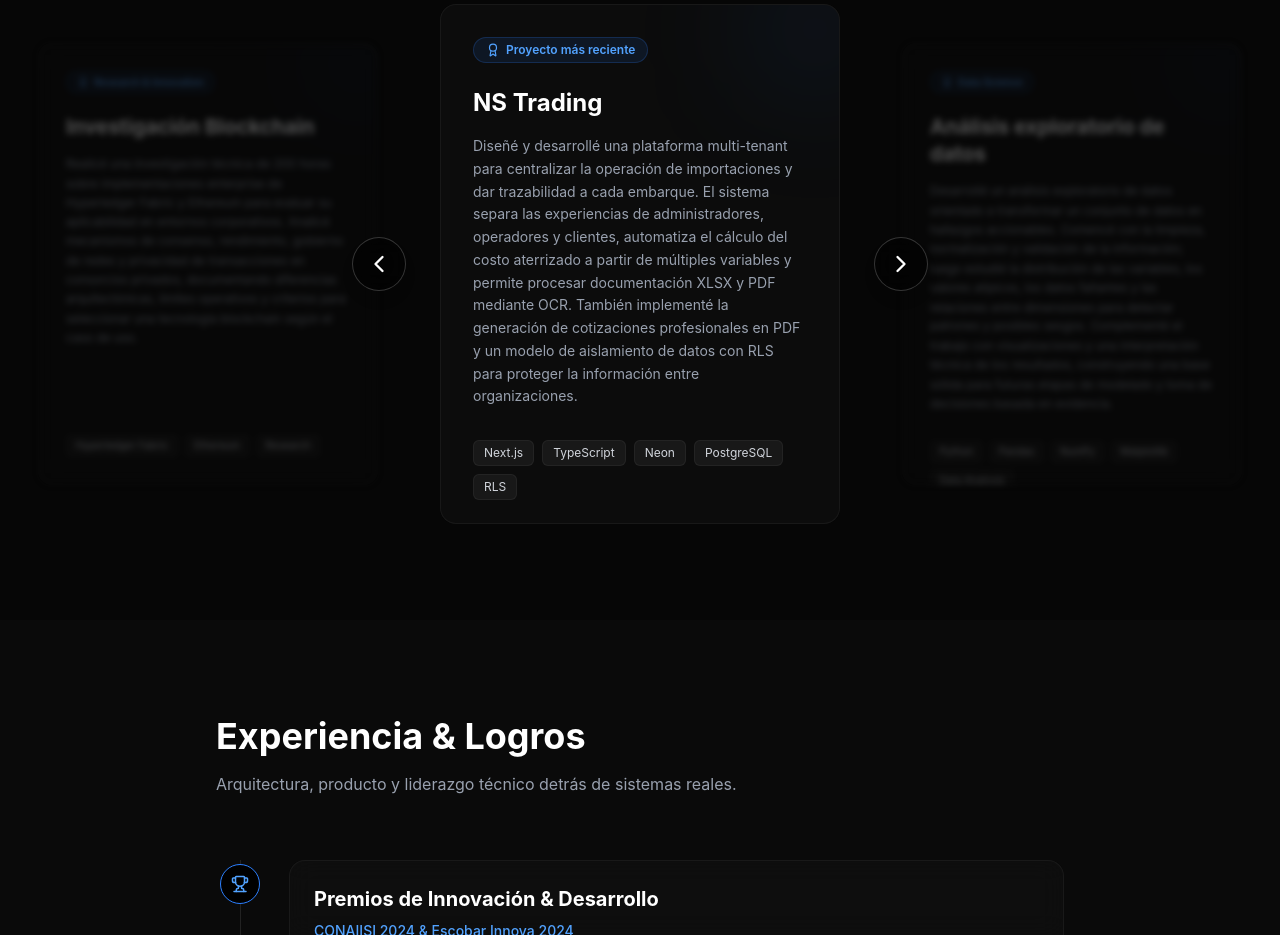
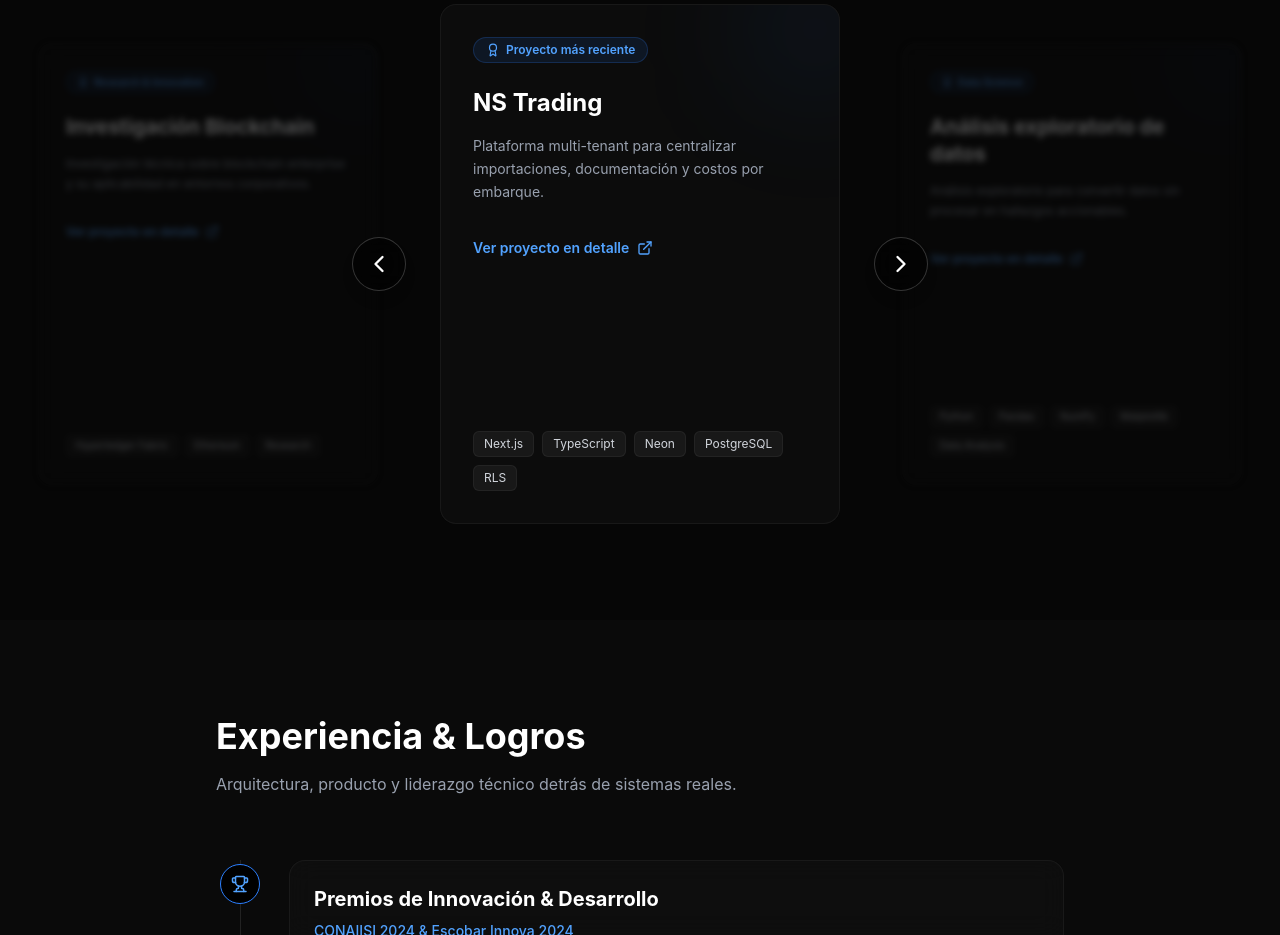
Before and after one commit to Marceloalvarez12/Portafolio, a React (Vite) app: page / in a window 1280 px wide. Shown: the part 1980-2915 px from the top of the page. Built offline with nearby package versions, Linux system fonts and the light colour scheme.

Commit message:
Add detailed project views

```diff
--- a/src/components/Projects.tsx
+++ b/src/components/Projects.tsx
@@ -1,35 +1,40 @@
 import { motion } from 'framer-motion'
-import { Award, ChevronLeft, ChevronRight } from 'lucide-react'
+import { Award, ArrowLeft, ChevronLeft, ChevronRight, ExternalLink } from 'lucide-react'
 import { useState } from 'react'
 
 const projects = [
   {
     title: 'NS Trading',
-    description: 'Diseñé y desarrollé una plataforma multi-tenant para centralizar la operación de importaciones y dar trazabilidad a cada embarque. El sistema separa las experiencias de administradores, operadores y clientes, automatiza el cálculo del costo aterrizado a partir de múltiples variables y permite procesar documentación XLSX y PDF mediante OCR. También implementé la generación de cotizaciones profesionales en PDF y un modelo de aislamiento de datos con RLS para proteger la información entre organizaciones.',
+    description: 'Plataforma multi-tenant para centralizar importaciones, documentación y costos por embarque.',
+    details: 'Diseñé y desarrollé una plataforma operativa para gestionar importaciones de punta a punta. Separé las experiencias de administradores, operadores y clientes, automaticé el cálculo del costo aterrizado con múltiples variables y agregué procesamiento de archivos XLSX y PDF mediante OCR. También implementé la generación de cotizaciones profesionales en PDF y un modelo de aislamiento de datos con RLS para proteger la información entre organizaciones.',
     tags: ['Next.js', 'TypeScript', 'Neon', 'PostgreSQL', 'RLS'],
     badge: 'Proyecto más reciente'
   },
   {
     title: 'Análisis exploratorio de datos',
-    description: 'Desarrollé un análisis exploratorio de datos orientado a transformar un conjunto de datos en hallazgos accionables. Comencé con la limpieza, normalización y validación de la información; luego estudié la distribución de las variables, los valores atípicos, los datos faltantes y las relaciones entre dimensiones para detectar patrones y posibles sesgos. Complementé el trabajo con visualizaciones y una interpretación técnica de los resultados, construyendo una base sólida para futuras etapas de modelado y toma de decisiones basada en evidencia.',
+    description: 'Análisis exploratorio para convertir datos sin procesar en hallazgos accionables.',
+    details: 'Realicé la limpieza, normalización y validación del conjunto de datos antes de estudiar la distribución de variables, valores atípicos, datos faltantes y relaciones entre dimensiones. Complementé el análisis con visualizaciones y una interpretación técnica de los resultados para detectar patrones, sesgos y oportunidades. El trabajo dejó una base confiable para futuras etapas de modelado y toma de decisiones basada en evidencia.',
     tags: ['Python', 'Pandas', 'NumPy', 'Matplotlib', 'Data Analysis'],
     badge: 'Data Science'
   },
   {
     title: 'SkinDoctor',
-    description: 'Participé en la definición y evolución de una plataforma de teledermatología que conecta pacientes y profesionales a través de un backend Django, una aplicación móvil en React Native y PostgreSQL. Lideré decisiones de arquitectura, diseñé el modelo multi-tenant y establecí contratos de API consistentes entre los clientes. Además, impulsé la migración hacia service layers para desacoplar la lógica de negocio, mejorar la testabilidad y facilitar la incorporación de nuevas funcionalidades.',
+    description: 'Plataforma de teledermatología que conecta pacientes y profesionales desde web y móvil.',
+    details: 'Participé en la definición y evolución de una plataforma de teledermatología con backend Django, aplicación móvil en React Native y PostgreSQL. Lideré decisiones de arquitectura, diseñé el modelo multi-tenant y establecí contratos de API consistentes entre clientes. También impulsé la migración hacia service layers para desacoplar la lógica de negocio, mejorar la testabilidad y facilitar nuevas funcionalidades.',
     tags: ['Django', 'React Native', 'PostgreSQL', 'REST APIs'],
     badge: 'CONAIISI 2024 · Innovación'
   },
   {
     title: 'Bot SDR',
-    description: 'Construí un sistema de automatización comercial orientado a reducir tareas manuales y mejorar la velocidad de respuesta del equipo de ventas. La solución se organizó en servicios desacoplados conectados mediante webhooks y APIs REST, con integraciones a más de cinco plataformas. Implementé estrategias de reintento, logging estructurado y alertas operativas para detectar fallos rápidamente y mantener la confiabilidad del flujo en producción, logrando una reducción del 40% en costos operativos.',
+    description: 'Sistema de automatización comercial que redujo tareas manuales y costos operativos.',
+    details: 'Construí un flujo comercial compuesto por servicios desacoplados, webhooks y APIs REST, integrado con más de cinco plataformas. Implementé estrategias de reintento, logging estructurado y alertas operativas para detectar fallos y mantener la confiabilidad en producción. La solución permitió reducir un 40% los costos operativos y mejorar la velocidad de respuesta del equipo de ventas.',
     tags: ['Node.js', 'Webhooks', 'Microservices', 'Linux VPS'],
     badge: '40% menos costos operativos'
   },
   {
     title: 'Investigación Blockchain',
-    description: 'Realicé una investigación técnica de 200 horas sobre implementaciones enterprise de Hyperledger Fabric y Ethereum para evaluar su aplicabilidad en entornos corporativos. Analicé mecanismos de consenso, rendimiento, gobierno de redes y privacidad de transacciones en consorcios privados, documentando diferencias arquitectónicas, límites operativos y criterios para seleccionar una tecnología blockchain según el caso de uso.',
+    description: 'Investigación técnica sobre blockchain enterprise y su aplicabilidad en entornos corporativos.',
+    details: 'Realicé una investigación de 200 horas sobre implementaciones enterprise de Hyperledger Fabric y Ethereum. Analicé mecanismos de consenso, rendimiento, gobierno de redes y privacidad de transacciones en consorcios privados. Documenté diferencias arquitectónicas, límites operativos y criterios para seleccionar la tecnología adecuada según cada caso de uso.',
     tags: ['Hyperledger Fabric', 'Ethereum', 'Research'],
     badge: 'Research & Innovation'
   }
@@ -38,6 +43,7 @@ const projects = [
 export const Projects = () => {
   const [currentIndex, setCurrentIndex] = useState(0);
   const [hasEntered, setHasEntered] = useState(false);
+  const [selectedProject, setSelectedProject] = useState<typeof projects[number] | null>(null);
 
   const prev = () => setCurrentIndex(c => (c === 0 ? projects.length - 1 : c - 1));
   const next = () => setCurrentIndex(c => (c === projects.length - 1 ? 0 : c + 1));
@@ -116,6 +122,14 @@ export const Projects = () => {
                     <p className="text-gray-400 text-sm leading-relaxed mb-8">
                       {project.description}
                     </p>
+                    <button
+                      type="button"
+                      onClick={() => setSelectedProject(project)}
+                      className="inline-flex items-center gap-2 text-sm font-semibold text-blue-400 hover:text-blue-300 transition-colors"
+                    >
+                      Ver proyecto en detalle
+                      <ExternalLink size={16} />
+                    </button>
                   </div>
 
                   <div className="flex flex-col gap-6 mt-auto">
@@ -152,6 +166,39 @@ export const Projects = () => {
 
         </motion.div>
 
+        {selectedProject && (
+          <div className="fixed inset-0 z-[60] flex items-center justify-center bg-black/80 p-6 backdrop-blur-sm" role="dialog" aria-modal="true" aria-labelledby="project-detail-title">
+            <div className="glass-panel relative max-h-[85vh] w-full max-w-2xl overflow-y-auto rounded-2xl border border-white/10 p-6 md:p-10">
+              <button
+                type="button"
+                onClick={() => setSelectedProject(null)}
+                className="mb-8 inline-flex items-center gap-2 text-sm text-gray-400 transition-colors hover:text-white"
+                aria-label="Volver a proyectos"
+              >
+                <ArrowLeft size={16} />
+                Volver a proyectos
+              </button>
+              <div className="mb-5 inline-flex items-center gap-1.5 rounded-full border border-blue-500/20 bg-blue-500/10 px-3 py-1 text-xs font-semibold text-blue-400">
+                <Award size={14} />
+                {selectedProject.badge}
+              </div>
+              <h3 id="project-detail-title" className="mb-5 text-2xl font-bold text-white md:text-3xl">
+                {selectedProject.title}
+              </h3>
+              <p className="mb-8 text-base leading-8 text-gray-300">
+                {selectedProject.details}
+              </p>
+              <div className="flex flex-wrap gap-2">
+                {selectedProject.tags.map(tag => (
+                  <span key={tag} className="rounded-md border border-white/10 bg-white/5 px-3 py-1.5 text-xs text-gray-300">
+                    {tag}
+                  </span>
+                ))}
+              </div>
+            </div>
+          </div>
+        )}
+
         {/* Mobile indicators */}
         <div className="flex md:hidden justify-center items-center gap-3 mt-6">
           {projects.map((_, i) => (
```
